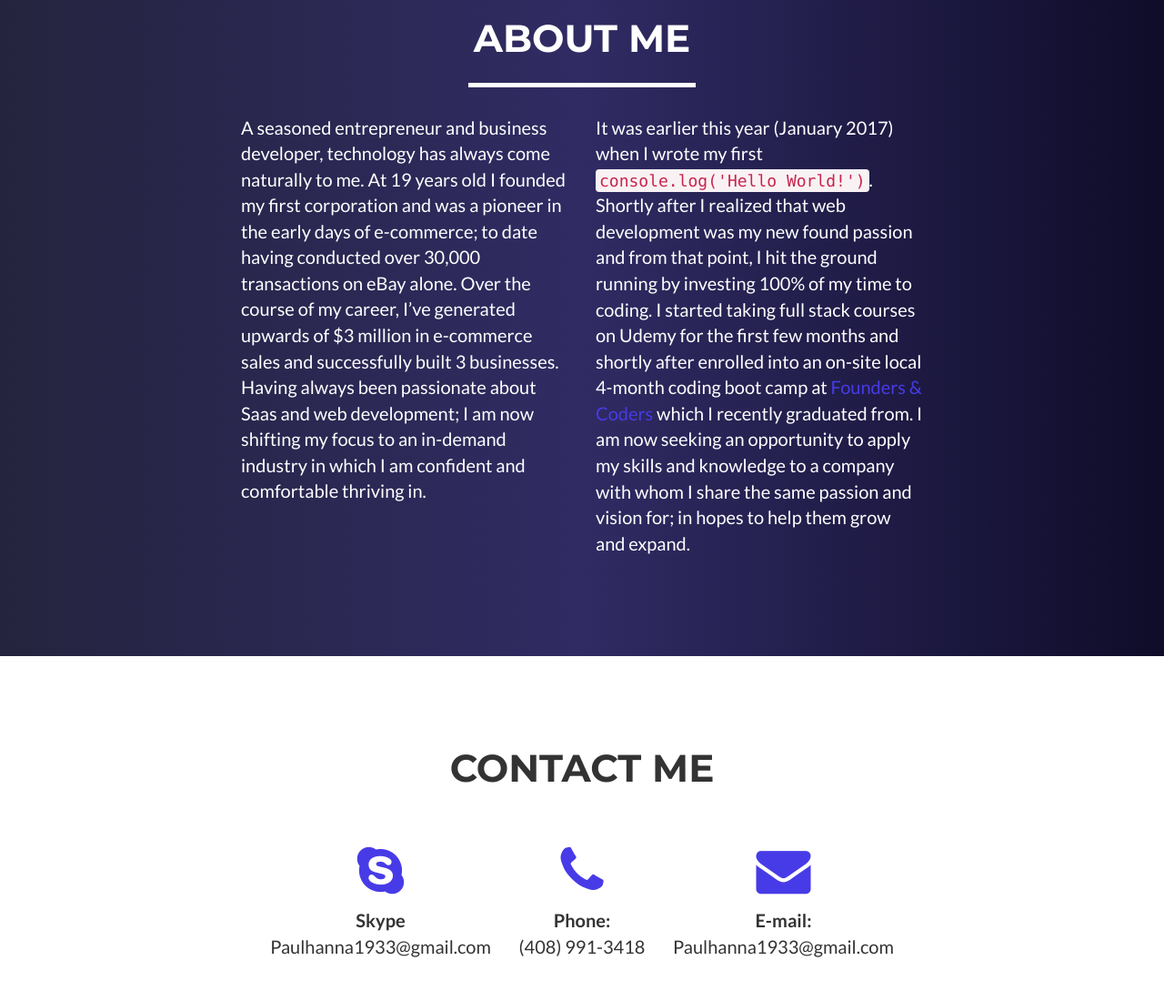
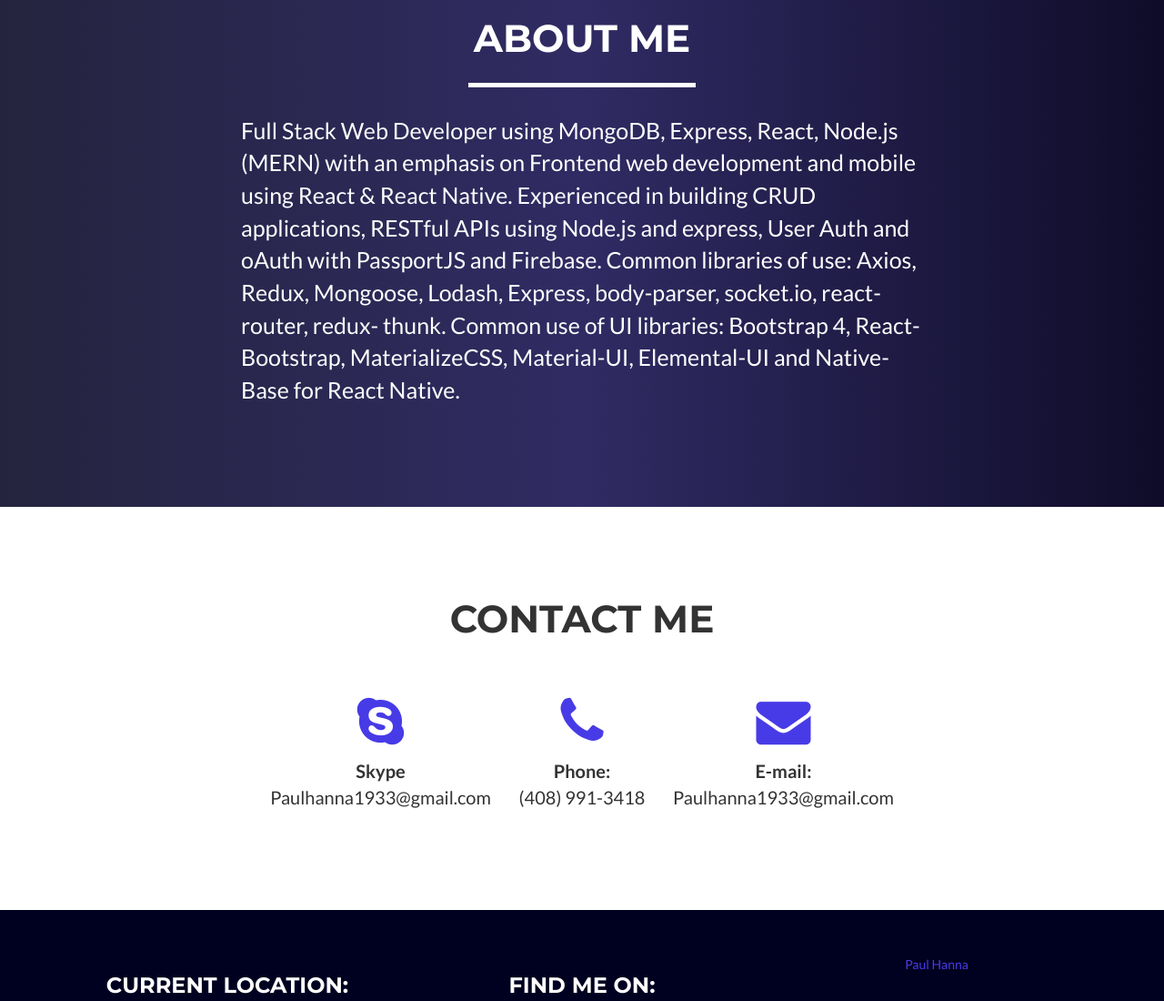
Before and after one commit to ArmanChand/ArmanChand.github.io, a website: page index.html in a window 1280 px wide. Shown: the part 2220-3320 px from the top of the page at 91% size. Drawn offline with nearby package versions, Linux system fonts and the light colour scheme.

Commit message:
new commit

```diff
--- a/css/freelancer.css
+++ b/css/freelancer.css
@@ -15,6 +15,10 @@ p {
 
 p.small {
   font-size: 16px;
+}
+
+.about-me-paragraph {
+  font-size: 25px;
 }
 
 #facolor {
--- a/index.html
+++ b/index.html
@@ -250,20 +250,12 @@
         </div>
       </div>
       <div class="row">
-        <div class="col-lg-4 col-lg-offset-2">
-          <p>A seasoned entrepreneur and business developer, technology has always come naturally to me. At 19 years old I founded
-            my first corporation and was a pioneer in the early days of e-commerce; to date having conducted over 30,000
-            transactions on eBay alone. Over the course of my career, I’ve generated upwards of $3 million in e-commerce
-            sales and successfully built 3 businesses. Having always been passionate about Saas and web development; I am
-            now shifting my focus to an in-demand industry in which I am confident and comfortable thriving in.</p>
-        </div>
-        <div class="col-lg-4">
-          <p>It was earlier this year (January 2017) when I wrote my first
-            <code>console.log('Hello World!')</code>. Shortly after I realized that web development was my new found passion and from that point, I hit the ground
-            running by investing 100% of my time to coding. I started taking full stack courses on Udemy for the first few
-            months and shortly after enrolled into an on-site local 4-month coding boot camp at
-            <a href="http://foundersandcoders.com">Founders & Coders</a> which I recently graduated from. I am now seeking an opportunity to apply my skills and
-            knowledge to a company with whom I share the same passion and vision for; in hopes to help them grow and expand.</p>
+        <div class="col-lg-8 col-lg-offset-2">
+          <p class="about-me-paragraph">Full Stack Web Developer using MongoDB, Express, React, Node.js (MERN) with an emphasis on Frontend web development
+            and mobile using React & React Native. Experienced in building CRUD applications, RESTful APIs using Node.js
+            and express, User Auth and oAuth with PassportJS and Firebase. Common libraries of use: Axios, Redux, Mongoose,
+            Lodash, Express, body-parser, socket.io, react-router, redux- thunk. Common use of UI libraries: Bootstrap 4,
+            React-Bootstrap, MaterializeCSS, Material-UI, Elemental-UI and Native-Base for React Native.</p>
         </div>
 
       </div>
@@ -327,7 +319,7 @@
 
           </div>
           <div class="footer-col col-md-4">
-            <h3>Follow me on:</h3>
+            <h3>Find me on:</h3>
             <ul class="list-inline">
               <li>
                 <a href="https://github.com/paulhanna1933" target="_blank" class="btn-social btn-outline">
@@ -393,7 +385,7 @@
       </div>
       <div class="container">
         <div class="row">
-          <div class="col-lg-8 col-lg-offset-2">
+          <div class="col-lg-12 col-lg-offset-2">
             <div class="modal-body">
               <h2>React Native Profile Page Design</h2>
               <hr class="star-primary">
```
